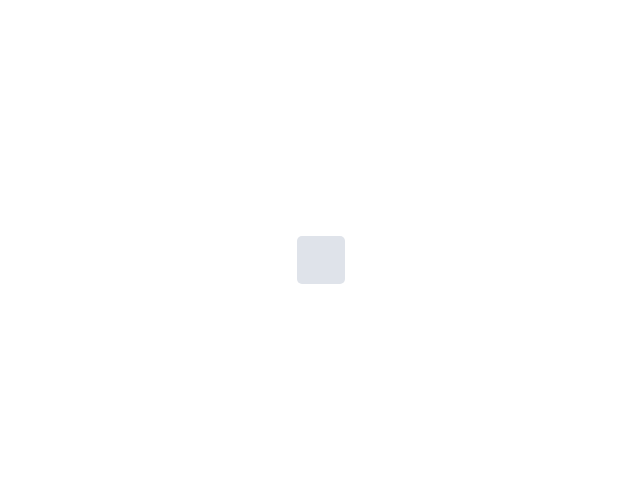
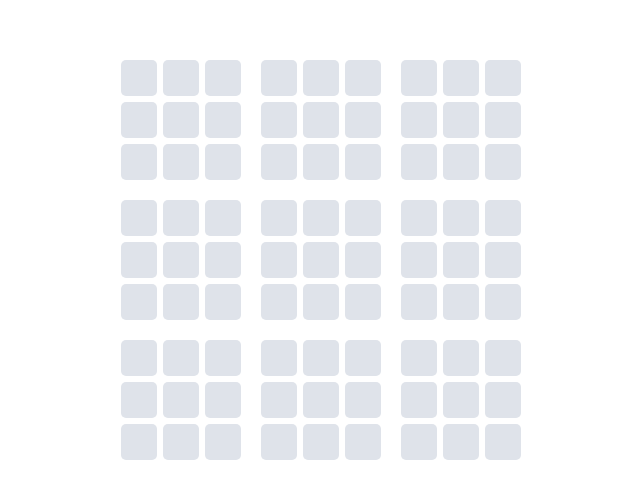
Before and after one commit to alwaysmeow/super-tic-tac-toe-frontend, a React (Create React App) app: page / in a window 1280 px wide. Shown: the part 140-638 px from the top of the page, without its empty margins (319-959 px from the left). Built offline with nearby package versions, Linux system fonts and the light colour scheme.

Commit message:
board and sector grids

```diff
--- a/src/App.tsx
+++ b/src/App.tsx
@@ -1,10 +1,11 @@
 import React from 'react';
 import Cell from './components/cell';
+import Board from './components/board';
 
 function App() {
   return (
     <div className="App">
-      <Cell/>
+      <Board/>
     </div>
   );
 }
--- /dev/null
+++ b/src/components/board.tsx
@@ -0,0 +1,19 @@
+import React, { useState } from 'react';
+import { RxCircle, RxCross2 } from 'react-icons/rx';
+
+import { Mark } from '../types';
+import Sector from './sector';
+
+function Board() {
+    return (
+        <div className='board grid'>
+            {
+                [...Array(9)].map((item: number, index: number) =>
+                    <Sector key={index}/>
+                )
+            }
+        </div>
+    );
+}
+
+export default Board;
--- a/src/components/cell.tsx
+++ b/src/components/cell.tsx
@@ -1,26 +1,22 @@
 import React, { useState } from 'react';
 import { RxCircle, RxCross2 } from 'react-icons/rx';
 
-enum Inner {
-    None = 0,
-    Сross = 1,
-    Nought = 2,
-}
+import { Mark } from '../types';
 
 function Cell() {
-    const [inner, setInner] = useState<Inner>(Inner.None);
+    const [value, setValue] = useState<Mark>(Mark.None);
 
     const handleClick = (event : React.MouseEvent<HTMLDivElement>) => {
-        setInner(Inner.Сross);
+        setValue(Mark.X);
     }
 
     return (
         <div className='cell' onClick={handleClick}>
             {
-                inner === Inner.Сross ?
-                    <RxCross2 className='inner blue'/>
-                : inner === Inner.Nought ?
-                    <RxCircle className='inner red'/>
+                value === Mark.X ?
+                    <RxCross2 className='mark blue'/>
+                : value === Mark.O ?
+                    <RxCircle className='mark red'/>
                 :
                     <></>
             }
--- /dev/null
+++ b/src/components/sector.tsx
@@ -0,0 +1,19 @@
+import React, { useState } from 'react';
+import { RxCircle, RxCross2 } from 'react-icons/rx';
+
+import { Mark } from '../types';
+import Cell from './cell';
+
+function Sector() {
+    return (
+        <div className='sector grid'>
+            {
+                [...Array(9)].map((item: number, index: number) =>
+                    <Cell key={index}/>
+                )
+            }
+        </div>
+    );
+}
+
+export default Sector;
--- a/src/styles/main.scss
+++ b/src/styles/main.scss
@@ -13,8 +13,6 @@ $red: #e74c3c;
 .cell
 {
     display: flex;
-    height: 3rem;
-    width: 3rem;
     justify-content: center;
     align-items: center;
 
@@ -22,10 +20,10 @@ $red: #e74c3c;
     border-radius: 5px;
 }
 
-.inner
+.mark
 {
-    height: 80%;
-    width: 80%;
+    height: 90%;
+    width: 90%;
 
     &.blue
     {
@@ -37,3 +35,17 @@ $red: #e74c3c;
         color: $red;
     }
 }
+
+.grid
+{
+    display: grid;
+    grid-template-columns: repeat(3, 30%);
+    grid-template-rows: repeat(3, 30%);
+    gap: 5%;
+}
+
+.board
+{
+    height: 25rem;
+    width: 25rem;
+}
--- /dev/null
+++ b/src/types.ts
@@ -0,0 +1,6 @@
+export enum Mark {
+    None = 0,
+    X = 1,
+    O = 2,
+    Draw = 3,
+}
```
